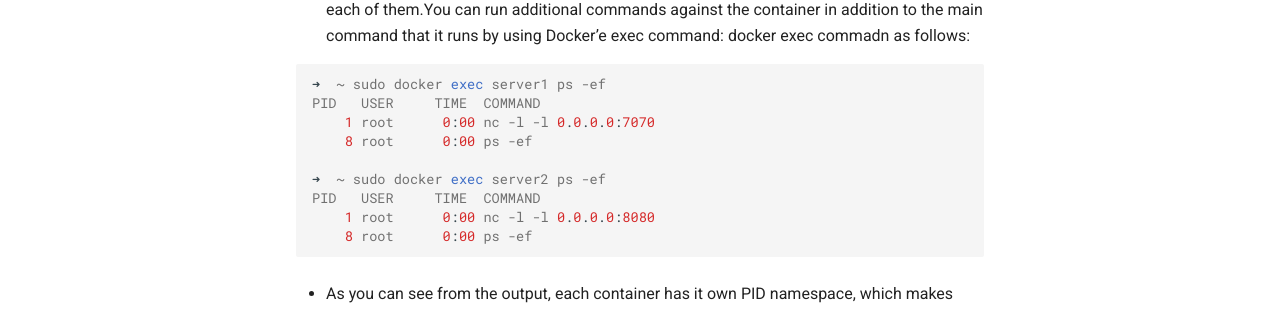
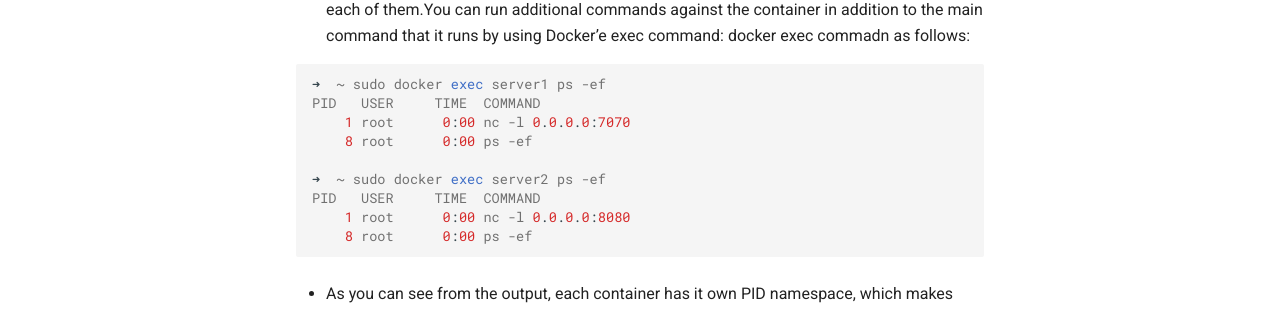
Before and after one commit to thj8/blog, an MkDocs documentation site: the page built from docs/docker/namespace.md, in a window 1280 px wide and 1029 px high. Shown: the part 502-811 px from the top of the window. Built offline with MkDocs 1.6.1 and Material for MkDocs 9.7.7, drawn with Linux system fonts in a browser that asks for light colours.

````diff
--- a/docs/docker/namespace.md
+++ b/docs/docker/namespace.md
@@ -13,12 +13,12 @@ docker exec commadn as follows:
 ```
 ➜  ~ sudo docker exec server1 ps -ef
 PID   USER     TIME  COMMAND
-    1 root      0:00 nc -l -l 0.0.0.0:7070
+    1 root      0:00 nc -l 0.0.0.0:7070
     8 root      0:00 ps -ef
 
 ➜  ~ sudo docker exec server2 ps -ef
 PID   USER     TIME  COMMAND
-    1 root      0:00 nc -l -l 0.0.0.0:8080
+    1 root      0:00 nc -l 0.0.0.0:8080
     8 root      0:00 ps -ef
 ```
 
````
